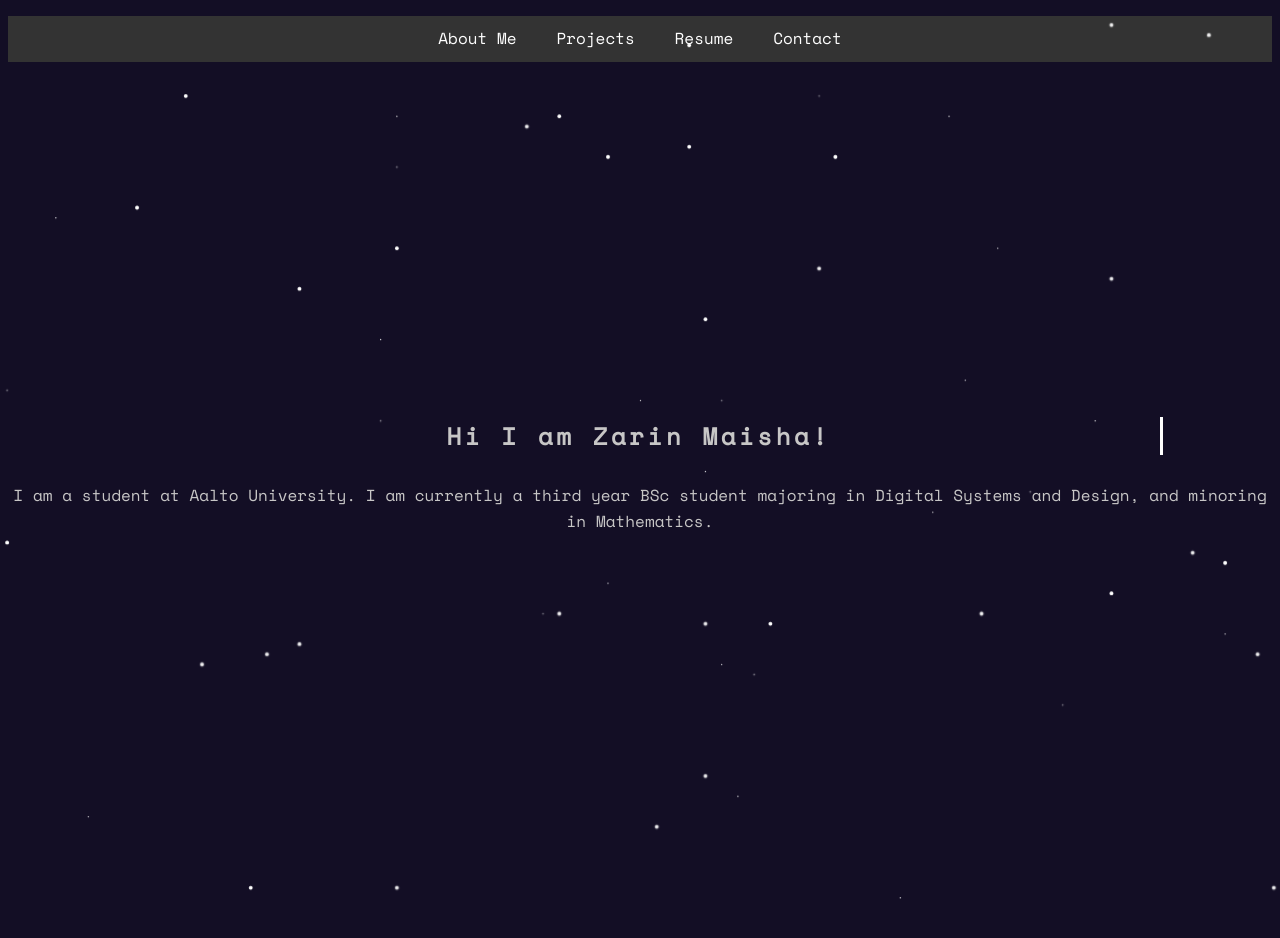
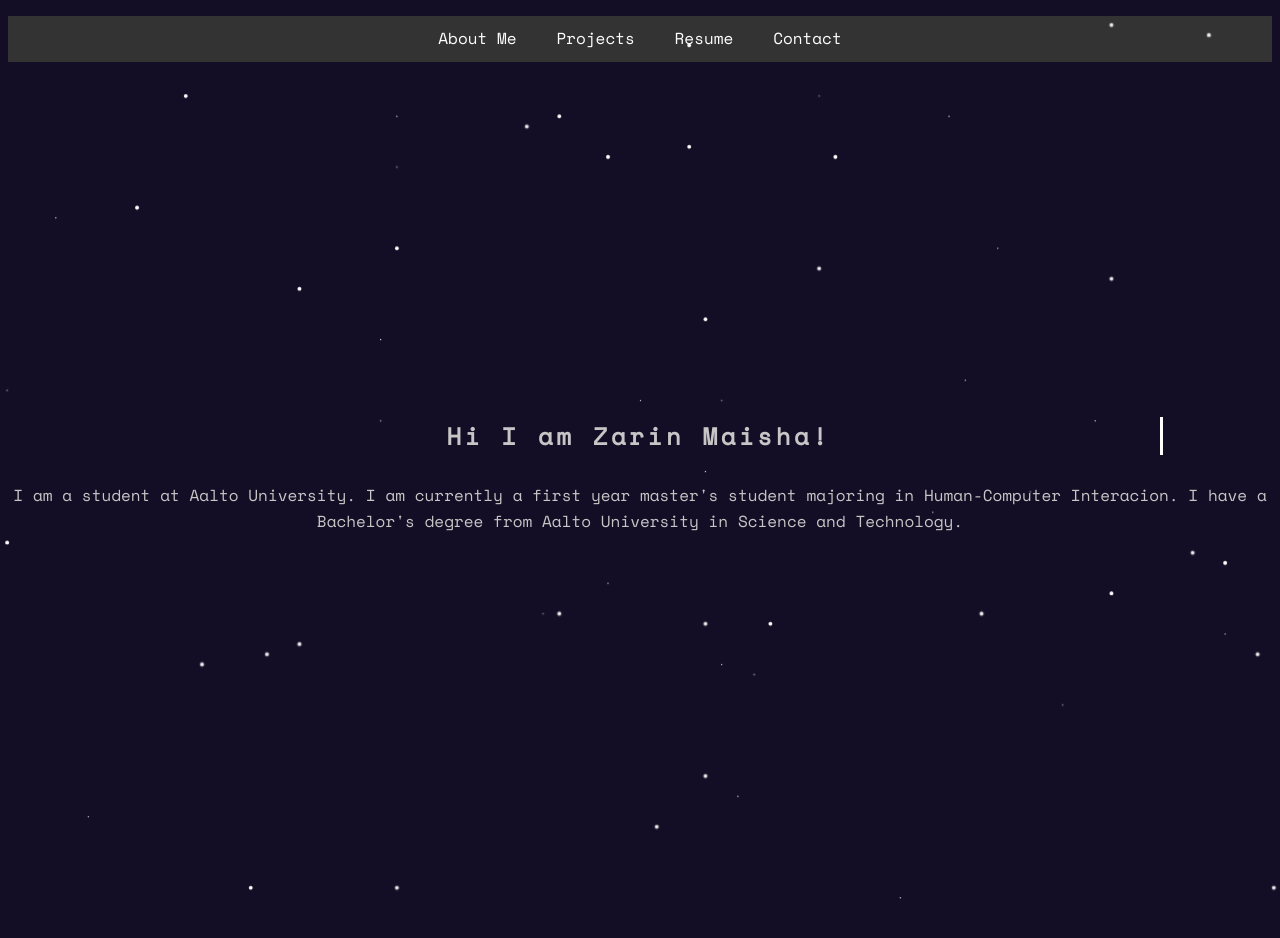
Before and after one commit to ziniverse/portfolio, a plain HTML site: page index.html in a window 1280 px wide. Shown: the top 938 px of the page. Drawn offline with nearby package versions, Linux system fonts and the light colour scheme.

Commit message:
Update index.html

```diff
--- a/index.html
+++ b/index.html
@@ -24,7 +24,7 @@
     <!-- About Me Section -->
     <section id="about-me">
         <h1>Hi I am Zarin Maisha!</h1>
-        <p>I am a student at Aalto University. I am currently a third year BSc student majoring in Digital Systems and Design, and minoring in Mathematics.</p>
+        <p>I am a student at Aalto University. I am currently a first year master's student majoring in Human-Computer Interacion. I have a Bachelor's degree from Aalto University in Science and Technology.</p>
     </section>
 
     <!-- Projects Section -->
```
